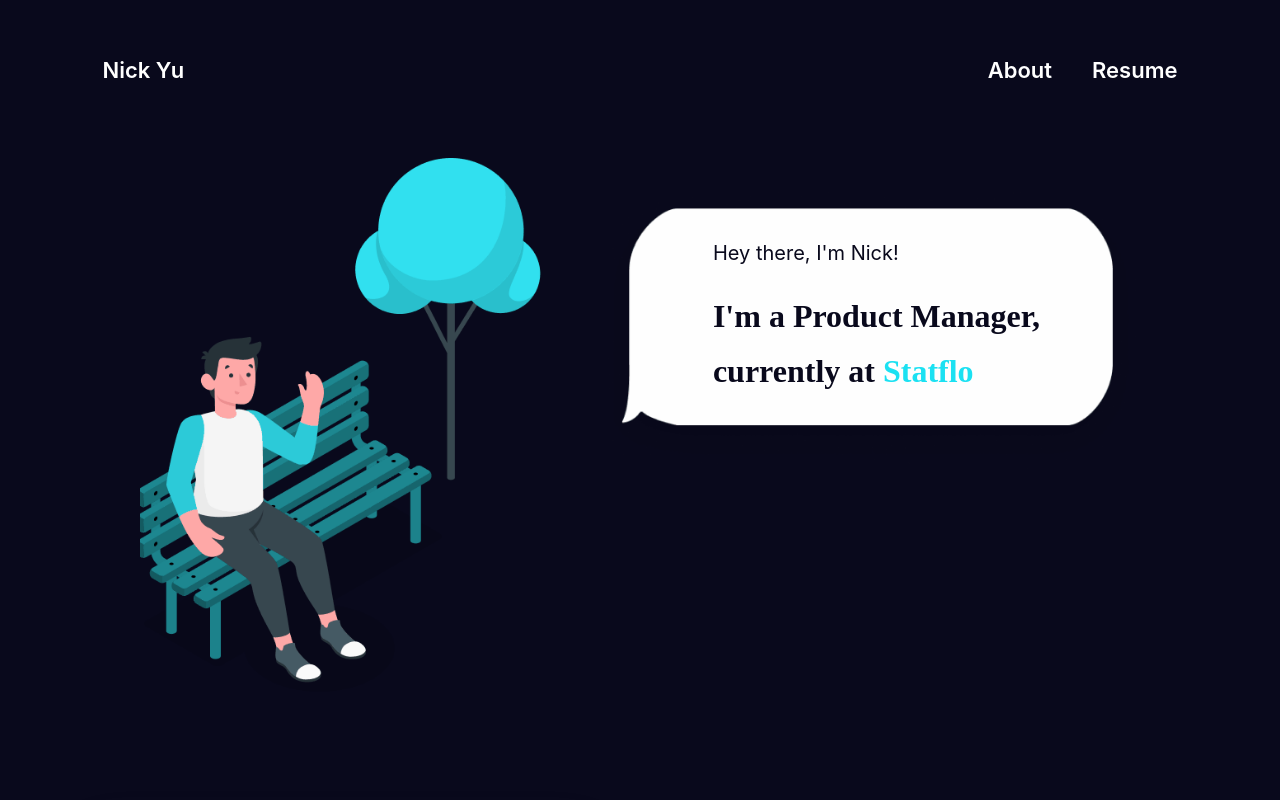
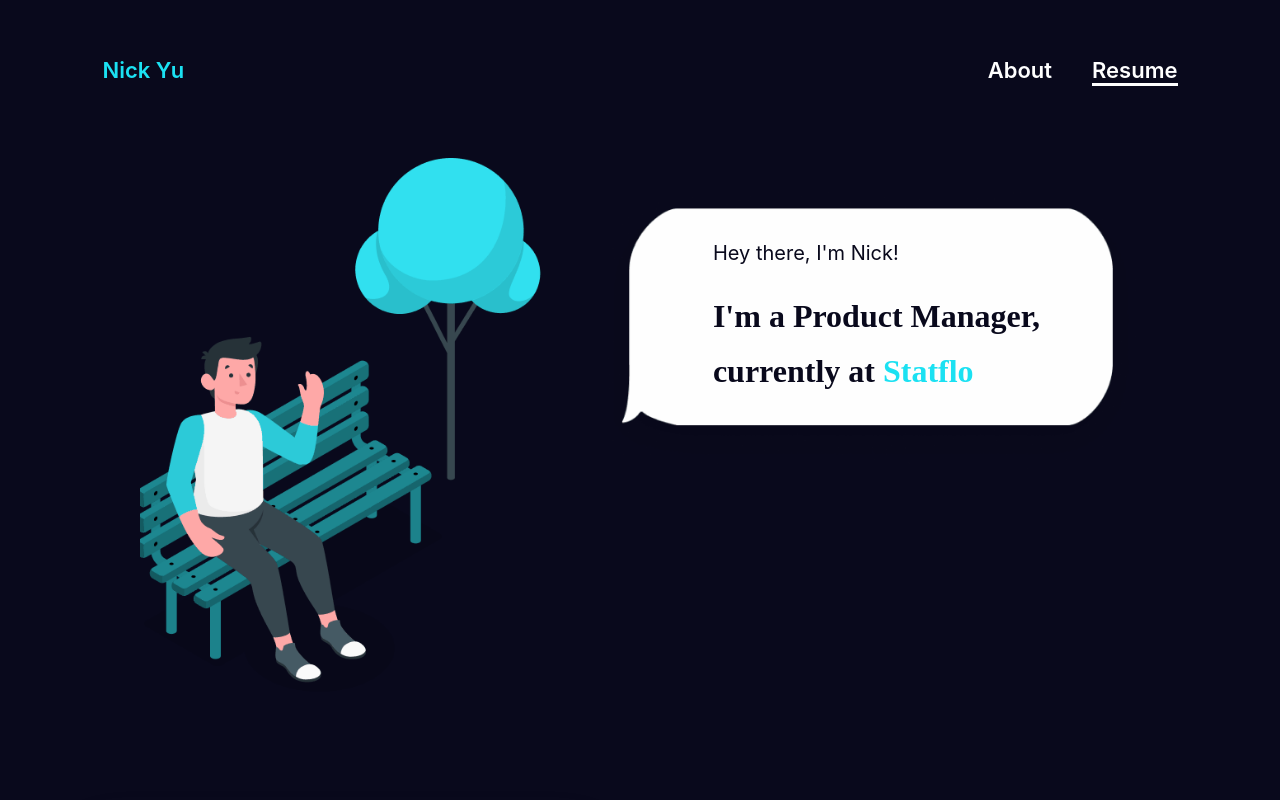
Before and after one commit to NickYuBME/Portfolio, a plain HTML site: page index.html in a window 1280 px wide. In both pictures the pointer is over the link "Resume". Shown: the top 800 px of the page. Drawn offline with Linux system fonts and the light colour scheme.

Commit message:
Update style.css

```diff
--- a/style.css
+++ b/style.css
@@ -74,7 +74,7 @@ a {
 }
 
 .nav-name {
-    color: #ffffff;
+    color: #1be1f2;
     float: left;
 }
 
@@ -83,7 +83,7 @@ a {
 }
 
 .nav-other-text:hover {
-    border-bottom: 3px solid var(--med-green);
+    border-bottom: 3px solid white;
 }
 
 .column-left {
```
